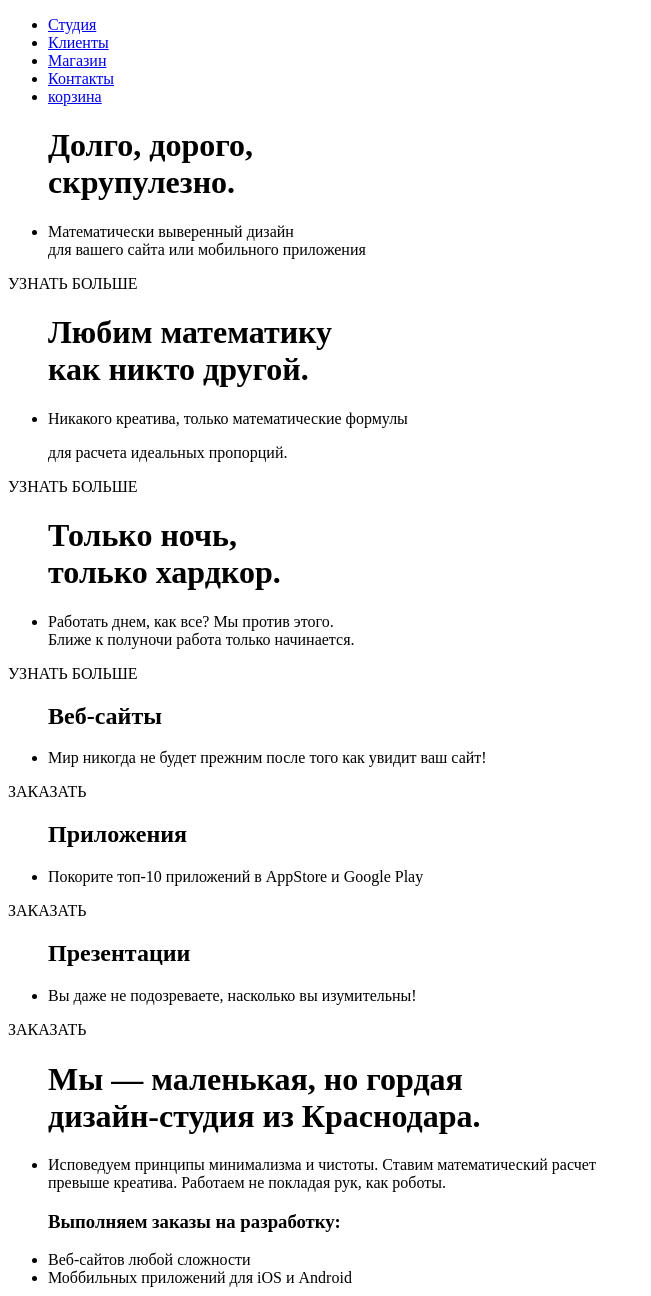
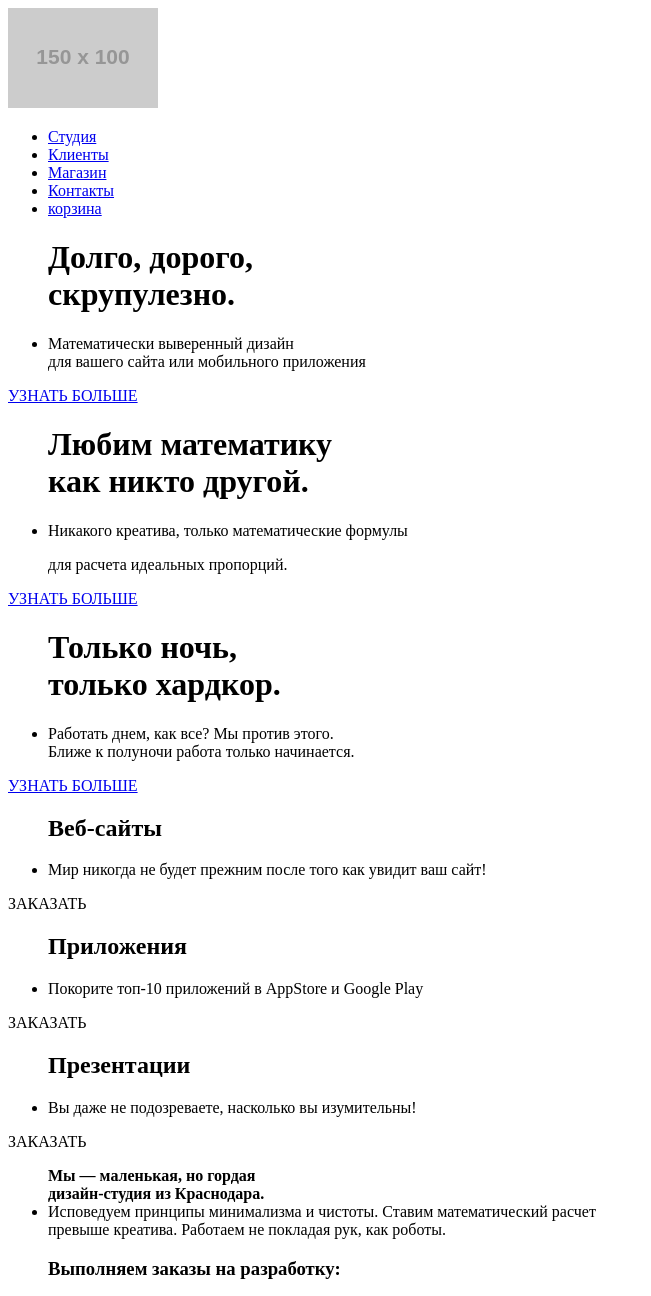
Before and after one commit to zipoon/612711-nerds, a plain HTML site: page index.html in a window 1280 px wide. Shown: the top 1296 px of the page, without its empty margins (0-651 px from the left). Drawn offline with Linux system fonts and the light colour scheme; placeholder pictures from the web are drawn by us.

Commit message:
посмотрите

```diff
--- a/index.html
+++ b/index.html
@@ -6,6 +6,9 @@
   </head>
   <body>
      <header>
+	 <a class="main-header-logo">
+	 <img src="http://placehold.it/150x100">
+	 </a>
 	 <ul class="site-navigation">
 	     <li><a href="info.html">Студия</a></li>
 		 <li><a href="clients">Клиенты</a></li>
@@ -18,19 +21,19 @@
 	<h1>Долго, дорого, <br>скрупулезно.</h1>
 	<li>Математически выверенный дизайн  <br>для вашего сайта или мобильного приложения</li>
      </ul>
-	 <div>УЗНАТЬ БОЛЬШЕ</div>
+	 <a class="button" href="news.html">УЗНАТЬ БОЛЬШЕ</a>
 	</header>
 	<ul>
 	<h1>Любим математику <br>как никто другой.</h1>
 	<li>Никакого креатива, только математические формулы  <p>для расчета идеальных пропорций.</li>
      </ul>
-	 <div>УЗНАТЬ БОЛЬШЕ</div>
+	 <a class="button" href="news.html">УЗНАТЬ БОЛЬШЕ</a>
 
 	<ul>
 	 <h1>Только ночь, <br>только хардкор.</h1>
 	<li>Работать днем, как все? Мы против этого. <br>Ближе к полуночи работа только начинается.</li>
      </ul>
-	 <div>УЗНАТЬ БОЛЬШЕ</div>
+	 <a class="button" href="news.html">УЗНАТЬ БОЛЬШЕ</a>
 
 	 <ul>
 	 <h2>Веб-сайты</h2>
@@ -51,7 +54,7 @@
 	 <div>ЗАКАЗАТЬ</div>
 
 	 <ul>
-	 <h1>Мы — маленькая, но гордая <br> дизайн-студия из Краснодара.</h1>
+	 <b>Мы — маленькая, но гордая <br> дизайн-студия из Краснодара.</b>
 	 <li>Исповедуем принципы минимализма и чистоты. Ставим математический расчет <br> превыше креатива. Работаем не покладая рук, как роботы.</li>
 	 </ul>
 	 <ul>
```
